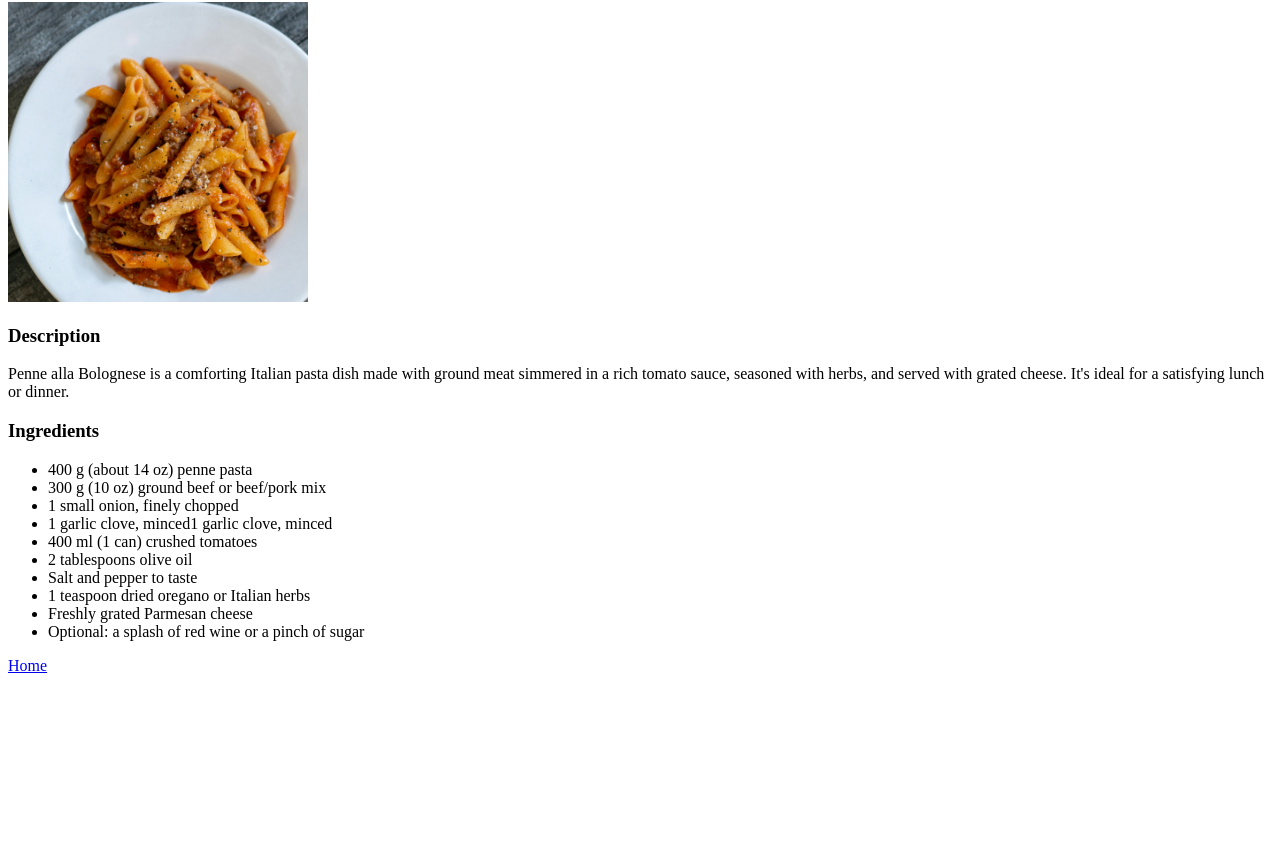
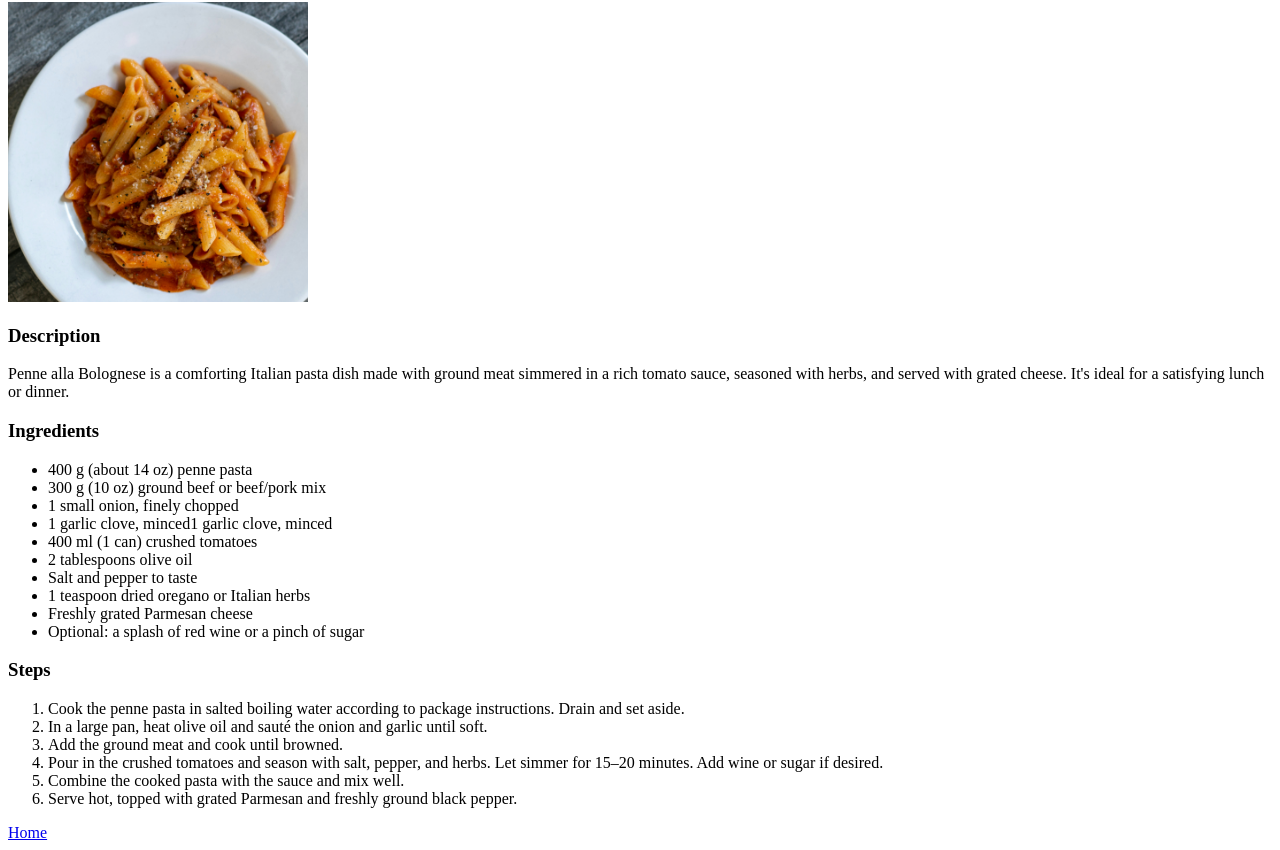
Before and after one commit to angelica-projects/odin-recipes, a plain HTML site: page recipes/pasta.html in a window 1280 px wide. Shown: the part 78-928 px from the top of the page. Before the commit the page ends 800 px from the top, so only its background shows below. Drawn offline with Linux system fonts and the light colour scheme.

Commit message:
Add instructions steps heading and list

```diff
--- a/recipes/pasta.html
+++ b/recipes/pasta.html
@@ -22,6 +22,15 @@
             <li>Freshly grated Parmesan cheese</li>
             <li>Optional: a splash of red wine or a pinch of sugar</li>
         </ul>
+        <h3>Steps</h3>
+        <ol>
+            <li>Cook the penne pasta in salted boiling water according to package instructions. Drain and set aside.</li>
+            <li>In a large pan, heat olive oil and sauté the onion and garlic until soft.</li>
+            <li>Add the ground meat and cook until browned.</li>
+            <li>Pour in the crushed tomatoes and season with salt, pepper, and herbs. Let simmer for 15–20 minutes. Add wine or sugar if desired.</li>
+            <li>Combine the cooked pasta with the sauce and mix well.</li>
+            <li>Serve hot, topped with grated Parmesan and freshly ground black pepper.</li>
+        </ol>
         <a href="../index.html">Home</a>
     </body>
 </html>
```
